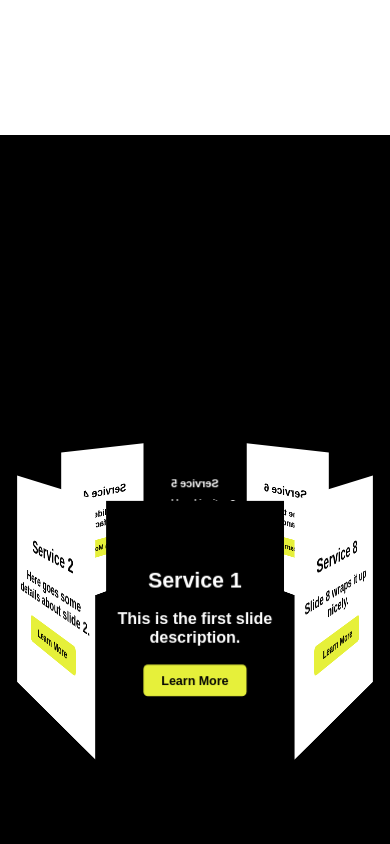
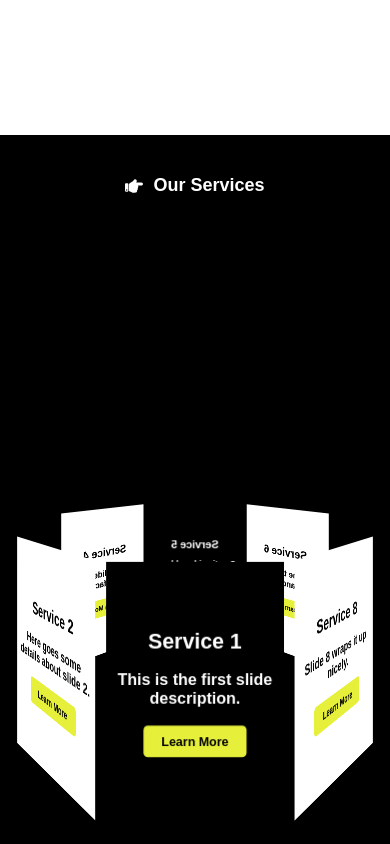
Before and after one commit to AgyapalSingh/next-learning-project, a Next.js app: page / in a window 390 px wide. Shown: the part 2540-3384 px from the top of the page. Built offline with nearby package versions, Linux system fonts and the light colour scheme; a web font is replaced by a local one.

Commit message:
Carousel Section tittle Updated

```diff
--- a/app/Components/HomePage/CarouselSection.jsx
+++ b/app/Components/HomePage/CarouselSection.jsx
@@ -4,6 +4,7 @@ import { useEffect, useRef } from "react";
 import gsap from "gsap";
 import { Observer } from "gsap/Observer";
 import Link from "next/link";
+import { FaHandPointRight } from "react-icons/fa";
 
 gsap.registerPlugin(Observer);
 
@@ -69,14 +70,22 @@ export default function CarouselSection() {
   }, []);
 
   return (
+    <section className="carousel-section">
+      <h2 className="carousel-section-title">
+        <FaHandPointRight /> &nbsp; Our Services
+      </h2>
       <div className="carousel" ref={carouselRef}>
         {carouselData.map((item, i) => (
           <div key={i} className="carousel-image">
             <h2>{item.title}</h2>
             <p>{item.description}</p>
-          <Link className="carousel-image-btn" href="/"> Learn More </Link>
+            <Link className="carousel-image-btn" href="/">
+              {" "}
+              Learn More{" "}
+            </Link>
           </div>
         ))}
       </div>
+    </section>
   );
 }
--- a/app/globals.css
+++ b/app/globals.css
@@ -537,6 +537,17 @@ header {
 /*  Carousel Section *************************************************************************************************************************************************************/
 
 
+.carousel-section-title {
+  font-family: var(--secondary-font-fam);
+  font-size: 48px;
+  text-align: center;
+  color: var(--primary-color);
+  margin-bottom: 20px;
+  padding-top: 40px;
+  display: flex;
+  align-items: center;
+  justify-content: center;
+}
 
 
 .carousel {
@@ -592,7 +603,12 @@ header {
   font-family: var(--tertiary-font-fam);
 }
 
-@media (max-width: 600px) {
+@media (max-width: 768px) {
+  .carousel-section-title {
+    font-size: 18px;
+    margin-bottom: 0px;
+    padding-top: 40px;
+  }
   .carousel {
     transform: rotateX(-10deg) scale(0.6) translateY(-60px);
   }
```
Lines whose indentation alone changed are shown as unchanged.
